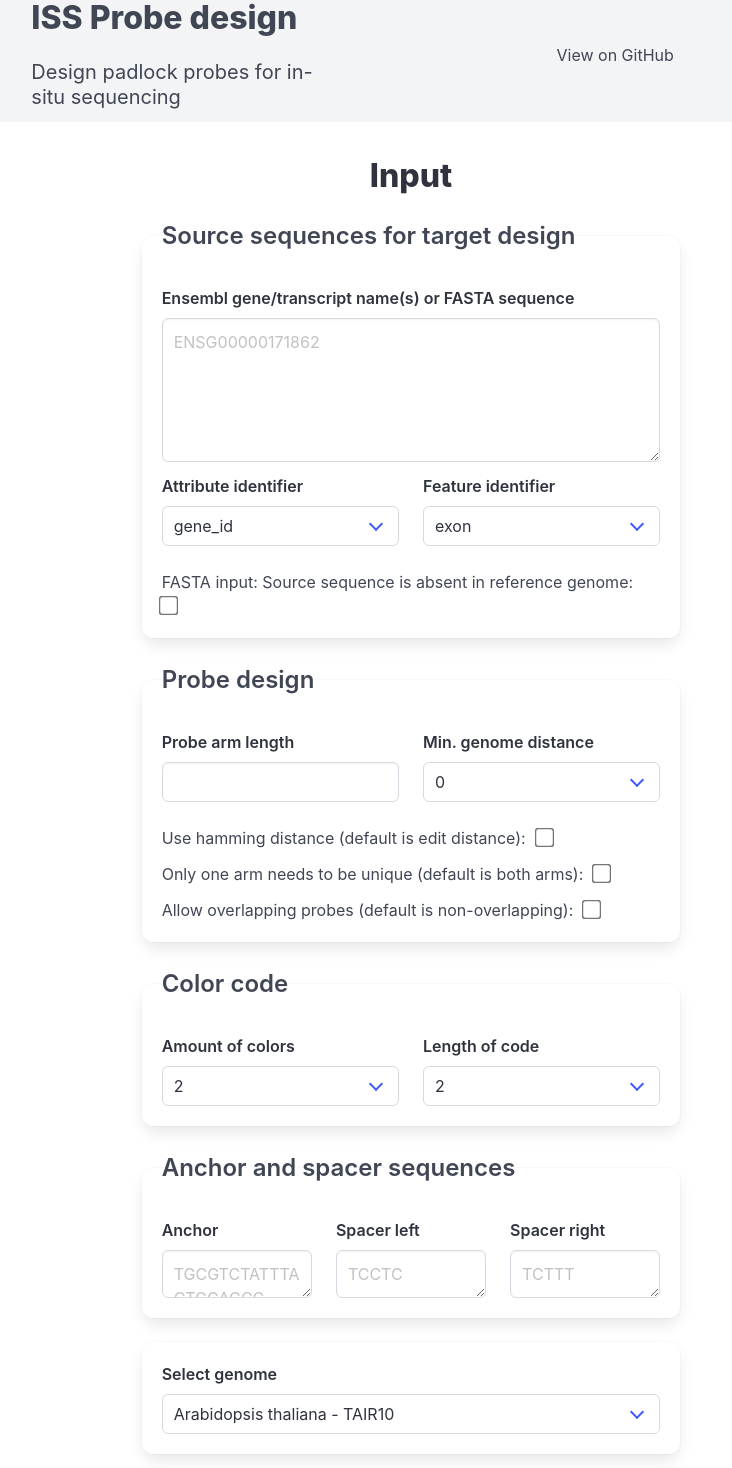
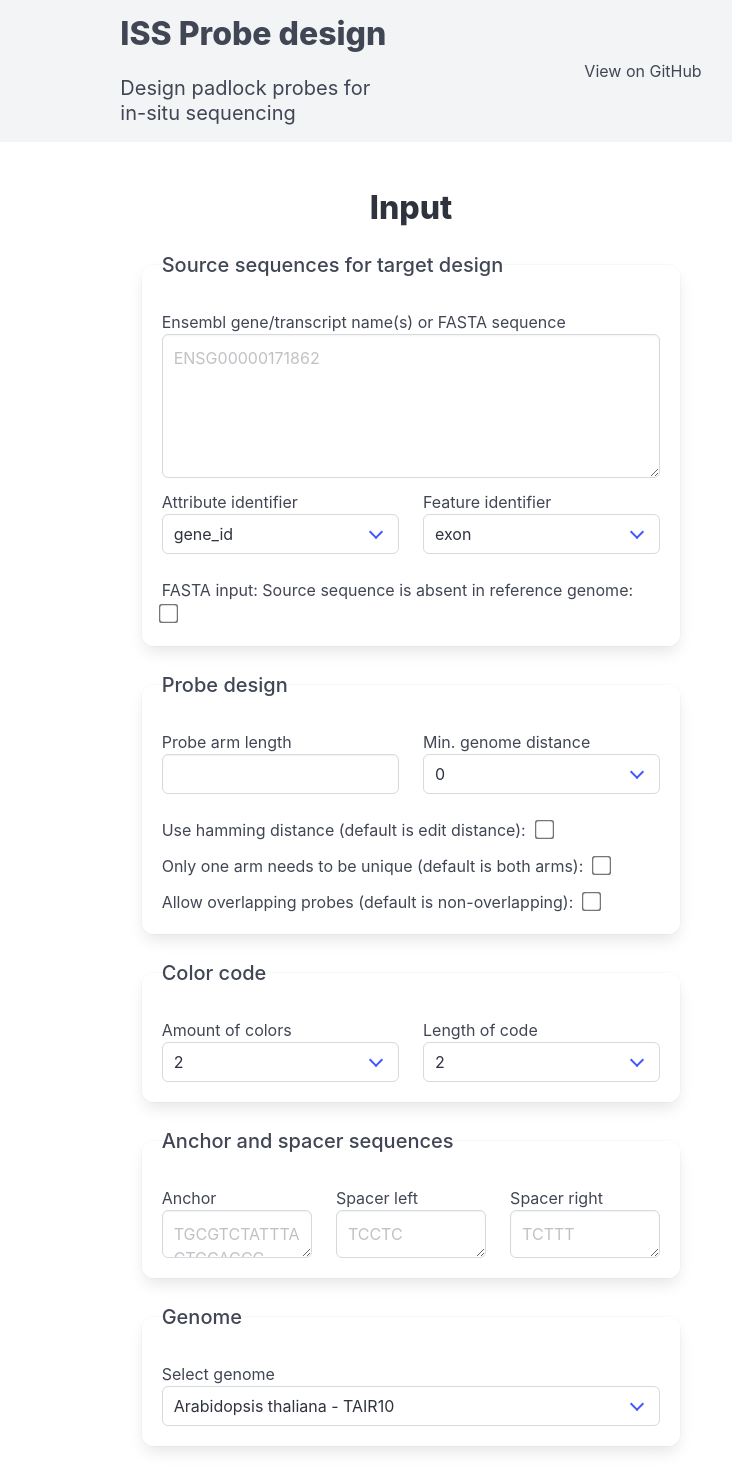
Before and after one commit to NBISweden/PLP_Design_Portal, a React (Vite) app in the folder system/frontend/: page / in a window 1280 px wide. Shown: the top 1468 px of the page, without its empty margins (47-779 px from the left). Built offline with nearby package versions, Linux system fonts and the light colour scheme.

Commit message:
feat: style adjustments to fonts, accessibility and layout

```diff
--- a/system/frontend/src/components/App/App.tsx
+++ b/system/frontend/src/components/App/App.tsx
@@ -15,7 +15,7 @@ export function App(_props: {path: string}) {
         {
             label: "View on GitHub",
             href: "https://github.com/NBISweden/PLP_Design_Portal"
-        }
+        },
     ]
     return (
         <>
@@ -23,12 +23,12 @@ export function App(_props: {path: string}) {
             <main>
                 <section className="section">
                     <div className="container">
-                        <h2 className="title has-text-centered">Input</h2>
+                        <h2 className="title is-size-4-mobile has-text-centered">Input</h2>
                         <div className="columns is-centered">
                             <div className="column is-two-thirds">
                                 <form>
                                     <fieldset className="box">
-                                        <legend className="label is-size-4 has-text-grey-dark">Source sequences for target design</legend>
+                                        <legend className="label is-size-5 has-text-weight-medium has-text-grey-dark">Source sequences for target design</legend>
                                         <InputField type="text" label="Ensembl gene/transcript name(s) or FASTA sequence " isTextArea="true" placeholder="ENSG00000171862" rows="5"/>
                                         <div className="columns is-vcentered">
                                             <div className="column">
@@ -41,7 +41,7 @@ export function App(_props: {path: string}) {
                                         <CheckBox label="FASTA input: Source sequence is absent in reference genome:"/>
                                     </fieldset>
                                     <fieldset className="box">
-                                        <legend className="label is-size-4 has-text-grey-dark">Probe design</legend>
+                                        <legend className="label is-size-5 has-text-weight-medium has-text-grey-dark">Probe design</legend>
                                         <div className="columns is-vcentered">
                                             <div className="column">
                                                 <InputField type="number" label="Probe arm length" />
@@ -55,7 +55,7 @@ export function App(_props: {path: string}) {
                                         <CheckBox label="Allow overlapping probes (default is non-overlapping):"/>
                                     </fieldset>
                                     <fieldset className="box">
-                                        <legend className="label is-size-4 has-text-grey-dark">Color code</legend>
+                                        <legend className="label is-size-5 has-text-weight-medium has-text-grey-dark">Color code</legend>
                                         <div className="columns is-vcentered">
                                             <div className="column">
                                                 <DropDown range={{ start: 2, end: 8 }} label="Amount of colors" />
@@ -66,7 +66,7 @@ export function App(_props: {path: string}) {
                                         </div>
                                     </fieldset>
                                     <fieldset className="box">
-                                        <legend className="label is-size-4 has-text-grey-dark">Anchor and spacer sequences</legend>
+                                        <legend className="label is-size-5 has-text-weight-medium has-text-grey-dark">Anchor and spacer sequences</legend>
                                         <div className="columns is-vcentered">
                                             <div className="column">
                                                 <InputField type="text" label="Anchor " isTextArea="true" placeholder="TGCGTCTATTTAGTGGAGCC" rows="1"/>
@@ -80,6 +80,7 @@ export function App(_props: {path: string}) {
                                         </div>
                                     </fieldset>
                                     <fieldset className="box">
+                                        <legend className="label is-size-5 has-text-weight-medium has-text-grey-dark">Genome</legend>
                                         <DropDown label="Select genome"
                                                   options={[
                                                       "Arabidopsis thaliana - TAIR10",
--- a/system/frontend/src/components/Dropdown/DropDown.tsx
+++ b/system/frontend/src/components/Dropdown/DropDown.tsx
@@ -27,7 +27,7 @@ export function DropDown( {options, label, required, name, range}: Props){
     return (
         <>
             <div className="field">
-                <label className="label" htmlFor={id}>{label}</label>
+                <label htmlFor={id}>{label}</label>
                 <div className="control">
                     <div className="select is-fullwidth">
                         <select id={id} name={name} required={required}>
--- a/system/frontend/src/components/Header/Header.tsx
+++ b/system/frontend/src/components/Header/Header.tsx
@@ -16,17 +16,17 @@ interface Props {
 
 export function Header({title, subtitle, menuItems}: Props) {
     return (
-        <header className="header has-background-light">
+        <header className="header p-4 p-3-mobile has-background-light">
             <div className="container">
-                <div className="columns is-vcentered">
+                <div className="columns is-vcentered is-centered">
 
-                    <div className="column is-offset-1">
+                    <div className="column is-one-third">
                         <h1 className="title is-size-3 has-text-grey-dark">{title}</h1>
                         <div className="is-flex is-align-items-center">
-                            <p className="subtitle is-size-5 mr-4">{subtitle}</p>
+                            <p className="subtitle mr-4">{subtitle}</p>
                         </div>
                     </div>
-                    <div className="column is-flex is-offset-2">
+                    <div className="column is-flex is-justify-content-flex-end is-one-third">
                         <nav>
                             <ul className="is-flex">
                                 {menuItems.map((item, index) => (
--- a/system/frontend/src/components/InputField/InputField.tsx
+++ b/system/frontend/src/components/InputField/InputField.tsx
@@ -16,7 +16,7 @@ export function InputField({type, label, required, name, placeholder,rows, isTex
     return (
         <>
             <div className="field">
-                <label className="label" htmlFor={id}>{label}</label>
+                <label htmlFor={id}>{label}</label>
                 <div className="control">
                     {isTextArea ? (
                         <textarea
```
